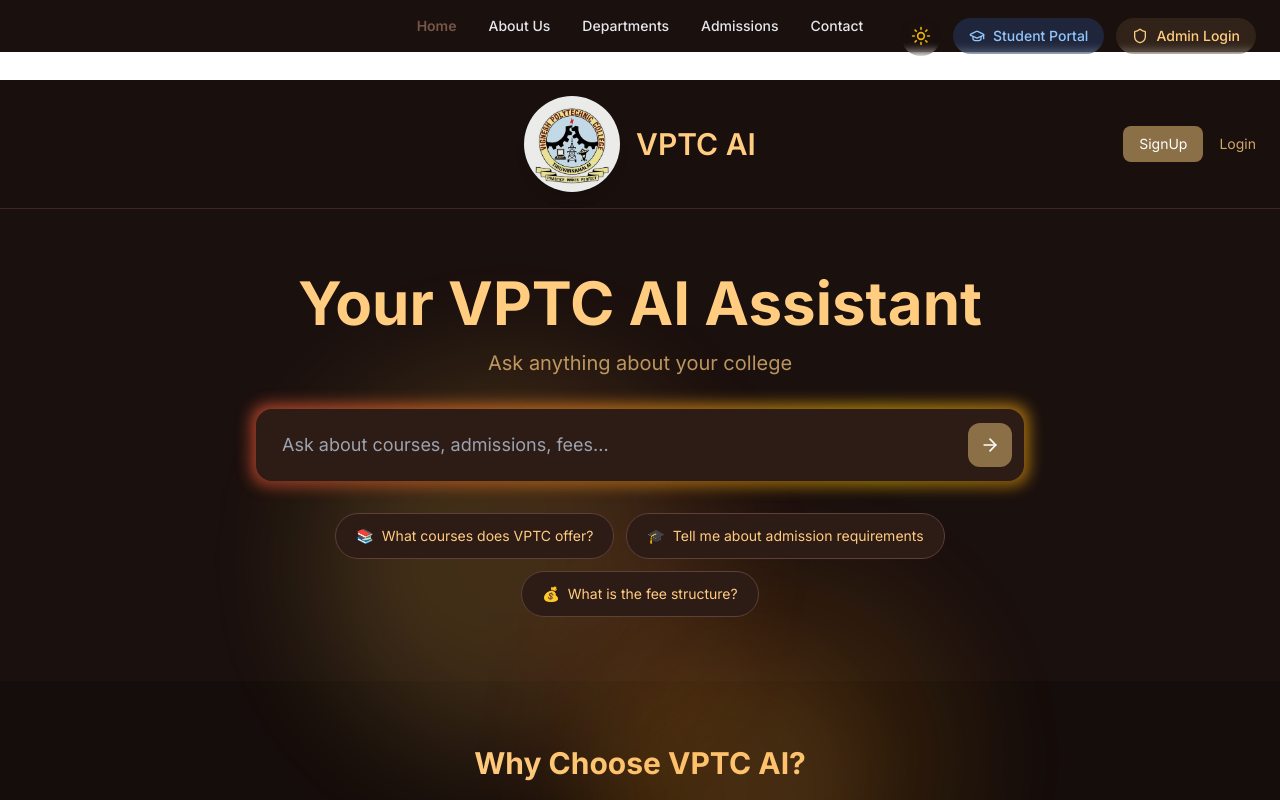
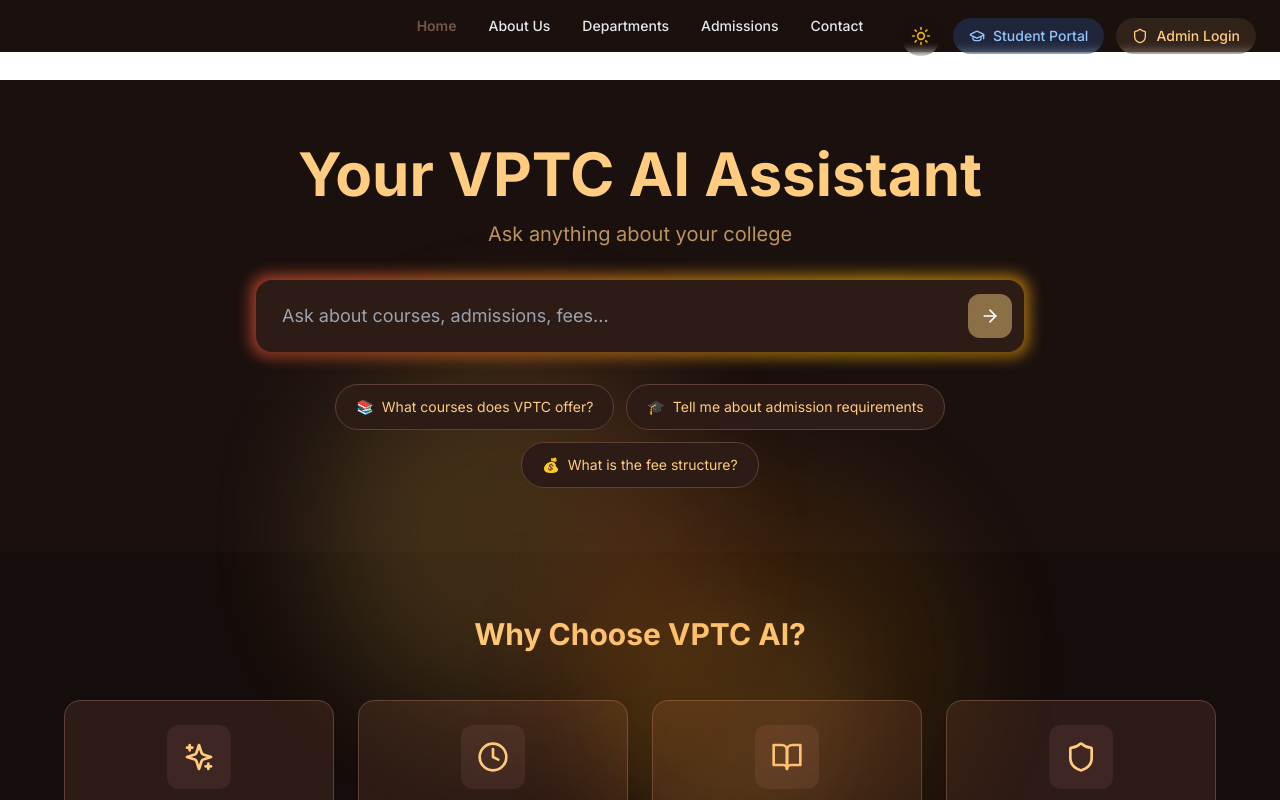
Before and after one commit to sri-vijay-git/vptc-ai-chatbot, a Next.js app in the folder frontend/: page / in a window 1280 px wide. Shown: the top 800 px of the page. Built offline with nearby package versions, Linux system fonts and the light colour scheme.

Commit message:
fix: remove duplicate header and show login buttons only on home page

```diff
--- a/frontend/app/page.tsx
+++ b/frontend/app/page.tsx
@@ -121,46 +121,6 @@ export default function HomePage() {
                     <div className="absolute bottom-1/4 right-1/4 w-96 h-96 bg-gradient-to-r from-orange-500/15 to-amber-500/15 rounded-full blur-3xl animate-pulse delay-1000" />
                     <div className="absolute top-1/2 right-1/3 w-64 h-64 bg-gradient-to-r from-yellow-400/10 to-orange-300/10 rounded-full blur-2xl animate-pulse delay-500" />
                 </div>
-
-                {/* Simple Header */}
-                <header className="w-full px-6 py-4 flex justify-center items-center border-b border-[#D7CCC8] dark:border-[#3E2723] bg-white/80 dark:bg-[#1A100E]/80 backdrop-blur-sm relative z-10">
-                    <div className="flex items-center gap-4 animate-[fadeInScale_0.8s_ease-out]">
-                        <div className="relative w-24 h-24 rounded-full overflow-hidden shadow-lg animate-pulse hover:scale-110 transition-transform duration-300">
-                            <Image src="/logo.png" alt="VPTC" fill className="object-cover" />
-                        </div>
-                        <span className="text-3xl font-semibold text-[#3E2723] dark:text-[#FFCC80]">
-                            VPTC AI
-                        </span>
-                    </div>
-
-                    <style jsx>{`
-                    @keyframes fadeInScale {
-                        0% {
-                            opacity: 0;
-                            transform: scale(0.8);
-                        }
-                        100% {
-                            opacity: 1;
-                            transform: scale(1);
-                        }
-                    }
-                `}</style>
-
-                    <div className="absolute right-6 flex gap-4 items-center">
-                        <button
-                            onClick={() => router.push("/signup")}
-                            className="text-sm px-4 py-2 bg-[#8B6F47] hover:bg-[#6D563C] text-white rounded-lg transition-colors"
-                        >
-                            SignUp
-                        </button>
-                        <button
-                            onClick={() => router.push("/login")}
-                            className="text-sm text-[#5D4037] dark:text-[#FFCC80]/80 hover:text-[#3E2723] dark:hover:text-[#FFCC80] transition-colors"
-                        >
-                            Login
-                        </button>
-                    </div>
-                </header>
 
                 {/* Hero Section - Gemini Style */}
                 <main className="flex-1 flex flex-col items-center justify-center px-4 py-16 relative z-10">
--- a/frontend/components/Navbar.tsx
+++ b/frontend/components/Navbar.tsx
@@ -137,6 +137,7 @@ export default function Navbar() {
                             )}
                         </div>
                     ) : (
+                        pathname === "/" && (
                             <>
                                 <Link
                                     href="/login"
@@ -156,6 +157,7 @@ export default function Navbar() {
                                     <span className="lg:hidden">Admin</span>
                                 </Link>
                             </>
+                        )
                     )}
                 </div>
 
```
Lines whose indentation alone changed are shown as unchanged.
